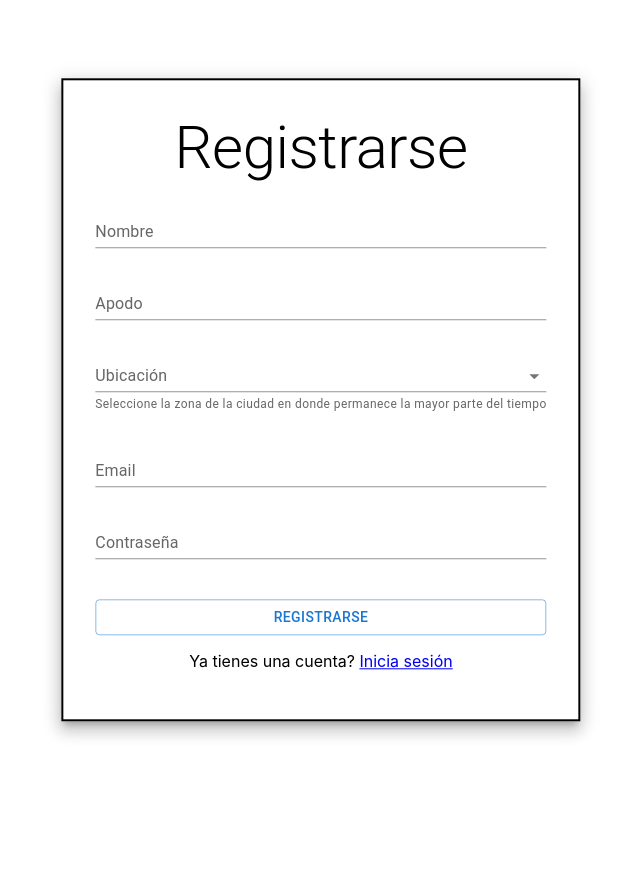
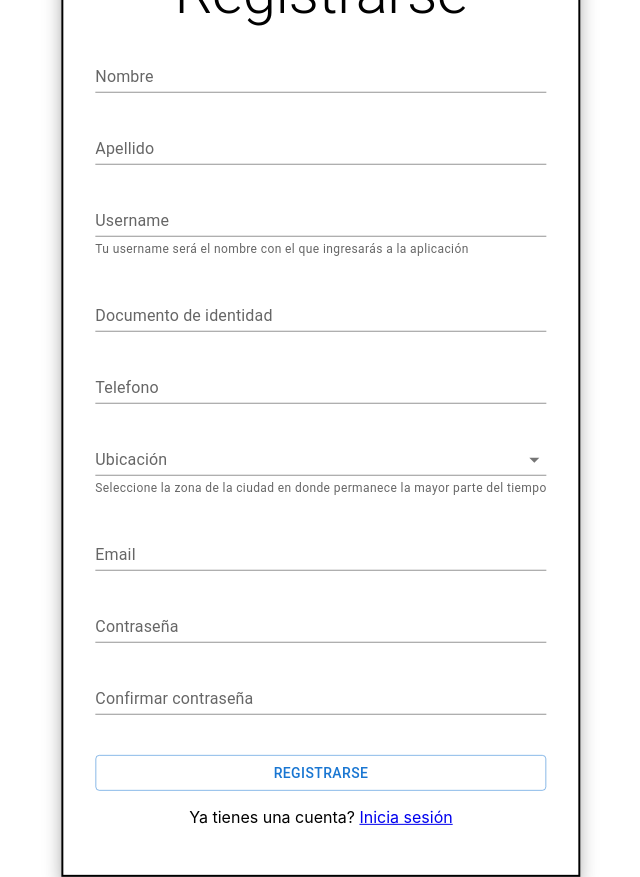
Before and after one commit to CristianLasso/albumpanini, a React (Create React App) app: page /register in a window 1280 px wide. Shown: the whole page, without its empty margins (319-959 px from the left). Before the commit the page ends 800 px from the top, so only its background shows below. Built offline with nearby package versions, Linux system fonts and the light colour scheme.

Commit message:
register data

```diff
--- a/src/pages/HomePage/HomePage.js
+++ b/src/pages/HomePage/HomePage.js
@@ -78,7 +78,7 @@ export const HomePage = () => {
                                     <ListItemIcon>
                                         <AutoStoriesIcon />
                                     </ListItemIcon>
-                                    <ListItemText primary={album.albumName} secondary={album.laminasnumber + " Laminas"} />
+                                    <ListItemText primary={album.albumName} secondary={''} />
                                 </ListItemButton>
                             </ListItem>
                         </Box>
--- a/src/pages/LoginPage/LoginPage.js
+++ b/src/pages/LoginPage/LoginPage.js
@@ -27,10 +27,10 @@ export const LoginPage = () => {
     e.preventDefault();
     navigate('/home')
     const newUser = {
-      email: userName,
-      password: password
+      username: userName,
+      password: password,
     };
-    axios.post('https://pi2sis.icesi.edu.co/saamfiapi/public/institutions/1/systems/11/users/login/', newUser)
+    axios.post('https://pi2sis.icesi.edu.co/saamfiapi/public/institutions/1/systems/11/users/login', newUser)
     .then((newUser) => {
       console.log(newUser)
       navigate('/home')
--- a/src/pages/SignupPage/SignupPage.js
+++ b/src/pages/SignupPage/SignupPage.js
@@ -40,25 +40,39 @@ export const SignupPage = () => {
   const navigate = useNavigate();
 
   const [name, setName] = useState('');
-  const [nickName, setNickName] = useState('');
+  const [lastName, setLastName] = useState('');
+  const [userName, setUserName] = useState('');
+  const [documentId, setDocumentId] = useState('');
+  const [isActive, setIsActive] = useState('');
+  const [phone, setPhone] = useState('');
   const [location, setLocation] = useState('');
   const [email, setEmail] = useState('');
   const [password, setPassword] = useState('');
+  const [passwordConfirmation, setPasswordConfirmation] = useState('');
 
   const handleName = e => setName(e.target.value);
-  const handleNickName = e => setNickName(e.target.value);
+  const handleLastName = e => setLastName(e.target.value);
+  const handleUserName = e => setUserName(e.target.value);
+  const handleDocumentId = e => setDocumentId(e.target.value);
+  const handleIsActive = e => setIsActive(e.target.value);
+  const handlePhone = e => setPhone(e.target.value);
   const handleLocation = e => setLocation(e.target.value);
   const handleEmail = e => setEmail(e.target.value);
   const handlePassword = e => setPassword(e.target.value);
+  const handlePasswordConfirmation = e => setPasswordConfirmation(e.target.value);
 
   const handleSubmit = async (e) => {
     e.preventDefault();
       const newUser = {
-        userName: name,
-        userUsername: nickName,
-        userLastname: location,
+        userPassword: password,
+        userUsername: userName,
+        userPasswordConfirmation: passwordConfirmation,
+        userPhone: phone,
         userEmail: email,
-        userPassword: password
+        userDocumentId: documentId,
+        userIsActive: 'Y',
+        userLastname: lastName,
+        userName: name
       };
       axios.post('https://pi2sis.icesi.edu.co/saamfiapi/public/institutions/1/systems/11/users/', newUser)
       .then((newUser) => {
@@ -110,7 +124,16 @@ export const SignupPage = () => {
                 <TextField fullWidth label="Nombre" variant="standard" onChange={handleName} />
               </Box>
               <Box sx={{marginTop:3}}>
-                <TextField fullWidth label='Apodo' variant="standard" onChange={handleNickName} />
+                <TextField fullWidth label="Apellido" variant="standard" onChange={handleLastName} />
+              </Box>
+              <Box sx={{marginTop:3}}>
+                <TextField fullWidth label='Username' variant="standard" helperText="Tu username será el nombre con el que ingresarás a la aplicación" onChange={handleUserName} />
+              </Box>
+              <Box sx={{marginTop:3}}>
+                <TextField fullWidth label="Documento de identidad" variant="standard" onChange={handleDocumentId} />
+              </Box>
+              <Box sx={{marginTop:3}}>
+                <TextField fullWidth label='Telefono' variant="standard" onChange={handlePhone} />
               </Box>
               <Box sx={{marginTop:3}}>
               <TextField
@@ -136,6 +159,9 @@ export const SignupPage = () => {
               <Box sx={{marginTop:3}}>
                 <TextField fullWidth type='password' label='Contraseña' variant="standard" onChange={handlePassword} />
               </Box>
+              <Box sx={{marginTop:3}}>
+                <TextField fullWidth type='password' label='Confirmar contraseña' variant="standard" onChange={handlePasswordConfirmation} />
+              </Box>
               <Button color="primary" sx={{marginTop:5}} variant="outlined" type='submit' value='Entrar'>Registrarse</Button>
             </form>
             <div/>
```
